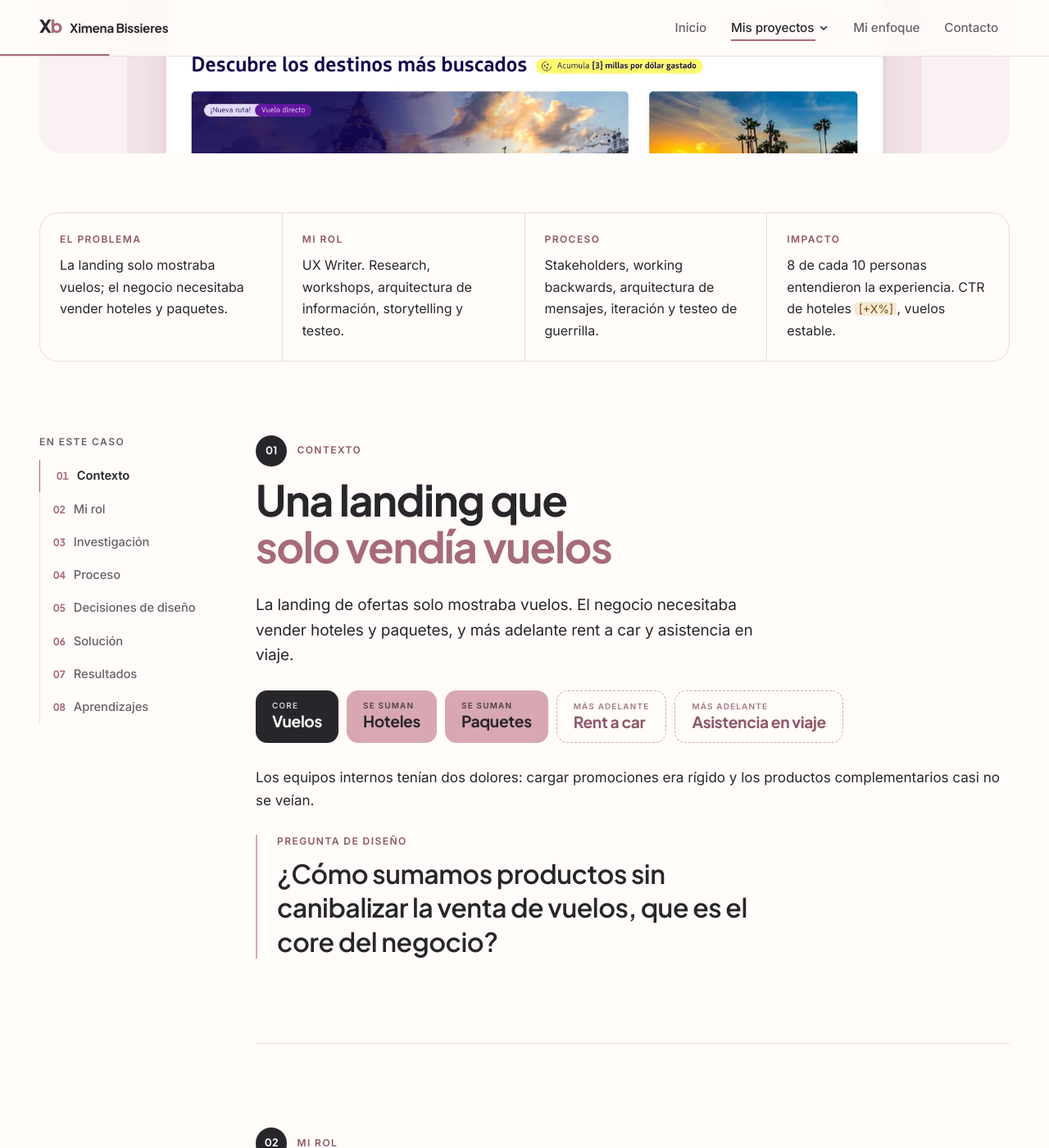
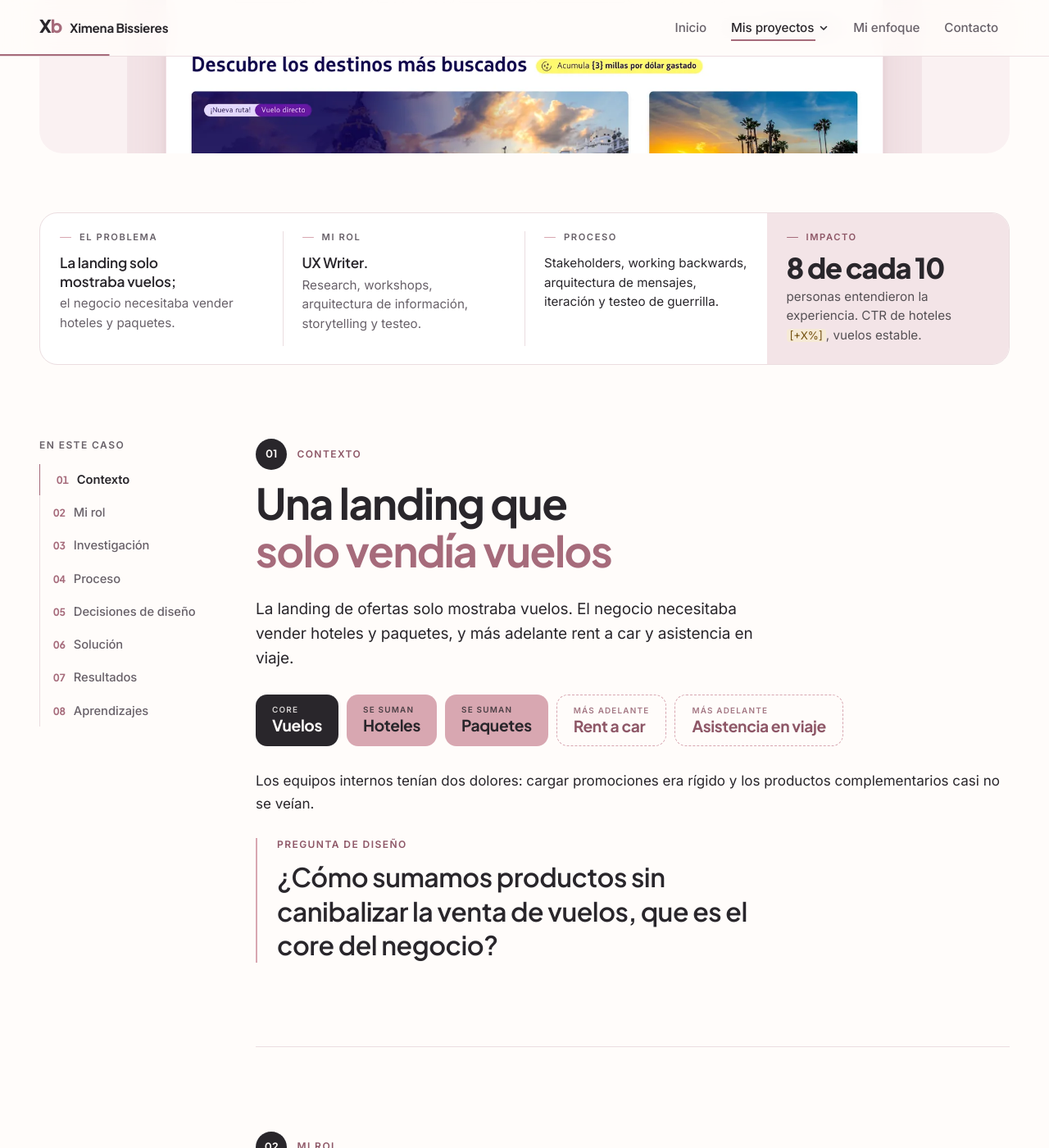
Before and after one commit to ximebissieres/Ximebissieres.github.io, a Jekyll site: the page built from proyectos/latam.html, in a window 1280 px wide and 1400 px high, scrolled down 778 px. Shown: the whole window at 82% size. Built offline with Jekyll 4.4.1, drawn with Linux system fonts in a browser that asks for light colours.

Commit message:
LATAM: resumen ejecutivo editorial e integrado
- Un solo panel con separadores finos; etiqueta, idea clave y detalle
- Impacto destacado en rosa palo con la cifra '8 de cada 10'
- Mismos textos y orden; 4 columnas en desktop, 2x2 en tablet,
  apilado en mobile; solo aplica a LATAM

Co-Authored-By: Claude Opus 5.5 <noreply@anthropic.com>
Claude-Session: https://claude.ai/code/session_01DJ4kQgEHjb3PtnpPBBuZ5X

```diff
--- a/assets/styles.css
+++ b/assets/styles.css
@@ -1228,3 +1228,52 @@ body { font-family: var(--sans); font-size: var(--fs-body); line-height: 1.65; f
   .cbrowser-dots i { width: 6px; height: 6px; }
   .cbrowser-url { height: 10px; }
 }
+
+/* ==========================================================================
+   Resumen ejecutivo editorial (.overview--editorial) · hoy LATAM
+   Un solo panel: etiqueta → idea clave → detalle. Separadores finos que no
+   tocan los bordes; Impacto con fondo rosa palo y cifra destacada.
+   ========================================================================== */
+.overview.overview--editorial {
+  gap: 0; overflow: hidden; background: var(--surface);
+  border: 1px solid var(--line); border-radius: 22px;
+  grid-template-columns: 1fr;
+}
+@media (min-width: 640px) { .overview.overview--editorial { grid-template-columns: repeat(2, minmax(0, 1fr)); } }
+@media (min-width: 1000px) { .overview.overview--editorial { grid-template-columns: repeat(4, minmax(0, 1fr)); } }
+.overview--editorial > div { position: relative; background: transparent; padding: 22px 24px 24px; gap: 12px; }
+.overview--editorial > div::before { content: ""; position: absolute; background: var(--line); }
+/* Mobile: separador horizontal entre bloques */
+.overview--editorial > div + div::before { left: 24px; right: 24px; top: 0; height: 1px; }
+@media (min-width: 640px) {
+  .overview--editorial > div + div::before { content: none; }
+  .overview--editorial > div:nth-child(even)::before { content: ""; left: 0; top: 22px; bottom: 22px; width: 1px; height: auto; right: auto; }
+  .overview--editorial > div:nth-child(n+3)::after { content: ""; position: absolute; left: 24px; right: 24px; top: 0; height: 1px; background: var(--line); }
+}
+@media (min-width: 1000px) {
+  .overview--editorial > div:nth-child(n+3)::after { content: none; }
+  .overview--editorial > div + div::before { content: ""; left: 0; top: 22px; bottom: 22px; width: 1px; height: auto; right: auto; }
+}
+.overview--editorial h2 {
+  display: flex; align-items: center; gap: 10px;
+  font-size: .7rem; font-weight: var(--w-semibold); letter-spacing: .14em; color: var(--muted);
+}
+.overview--editorial h2::before { content: ""; width: 14px; height: 1.5px; border-radius: 2px; background: var(--blush); }
+.overview--editorial p { font-size: .95rem; line-height: 1.55; color: var(--muted); text-wrap: pretty; }
+.overview--editorial .ov-main { color: var(--ink); }
+.ov-lead {
+  display: block; margin-bottom: 4px;
+  font-family: var(--display); font-weight: var(--w-semibold); font-size: 1.08rem; line-height: 1.3;
+  letter-spacing: -0.01em; color: var(--ink);
+}
+.ov-kpi {
+  display: block; margin-bottom: 6px;
+  font-family: var(--display); font-weight: var(--w-black); font-size: clamp(1.75rem, 1.35rem + 1vw, 2.25rem);
+  line-height: 1; letter-spacing: -0.035em; color: var(--ink);
+}
+/* Impacto: destacado con rosa palo */
+.overview--editorial .ov-impact { background: var(--bg-2); }
+.overview--editorial .ov-impact::before { content: none !important; }
+.overview--editorial .ov-impact h2 { color: var(--rose-ink); }
+.overview--editorial .ov-impact h2::before { background: var(--rose); }
+.overview--editorial .ov-impact p { color: color-mix(in srgb, var(--ink) 78%, var(--bg-2)); }
--- a/proyectos/latam.html
+++ b/proyectos/latam.html
@@ -7,11 +7,11 @@ permalink: /proyectos/latam/
 description: Cómo la landing de ofertas de LATAM pasó de vender solo vuelos a una plataforma multiproducto.
 summary: 'Rediseñamos la landing de ofertas para que vuelos, hoteles y paquetes convivieran en un solo flujo. El CTR de hoteles subió <mark class="tbd">[X%]</mark> y el de vuelos se mantuvo estable.'
 ---
-<section class="overview" aria-label="Resumen del caso">
-  <div><h2>El problema</h2><p>La landing solo mostraba vuelos; el negocio necesitaba vender hoteles y paquetes.</p></div>
-  <div><h2>Mi rol</h2><p>UX Writer. Research, workshops, arquitectura de información, storytelling y testeo.</p></div>
-  <div><h2>Proceso</h2><p>Stakeholders, working backwards, arquitectura de mensajes, iteración y testeo de guerrilla.</p></div>
-  <div><h2>Impacto</h2><p>8 de cada 10 personas entendieron la experiencia. CTR de hoteles <mark class="tbd">[+X%]</mark>, vuelos estable.</p></div>
+<section class="overview overview--editorial" aria-label="Resumen del caso">
+  <div><h2>El problema</h2><p><span class="ov-lead">La landing solo mostraba vuelos;</span> el negocio necesitaba vender hoteles y paquetes.</p></div>
+  <div><h2>Mi rol</h2><p><span class="ov-lead">UX Writer.</span> Research, workshops, arquitectura de información, storytelling y testeo.</p></div>
+  <div><h2>Proceso</h2><p class="ov-main">Stakeholders, working backwards, arquitectura de mensajes, iteración y testeo de guerrilla.</p></div>
+  <div class="ov-impact"><h2>Impacto</h2><p><span class="ov-kpi">8 de cada 10</span> personas entendieron la experiencia. CTR de hoteles <mark class="tbd">[+X%]</mark>, vuelos estable.</p></div>
 </section>
 
 <div class="case-body">
```
